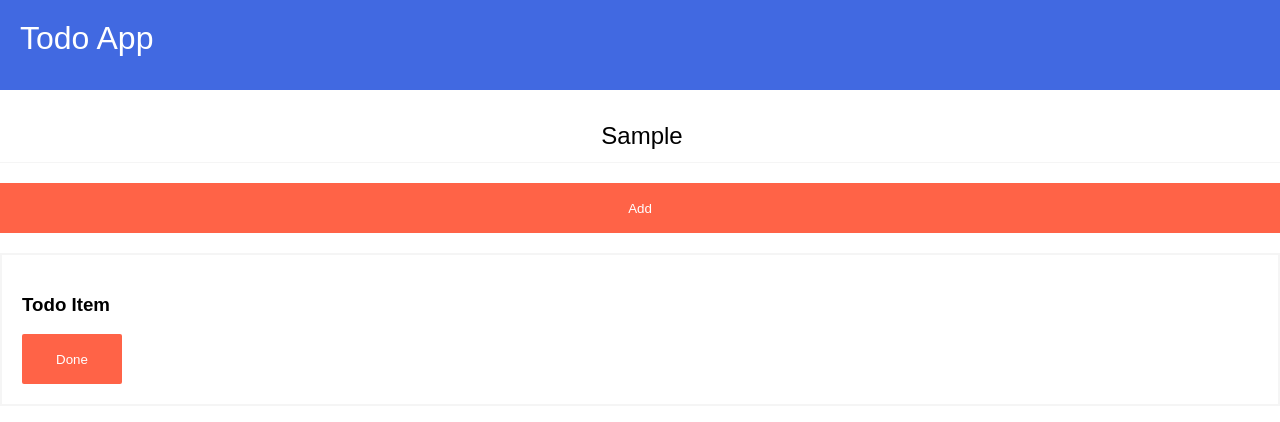
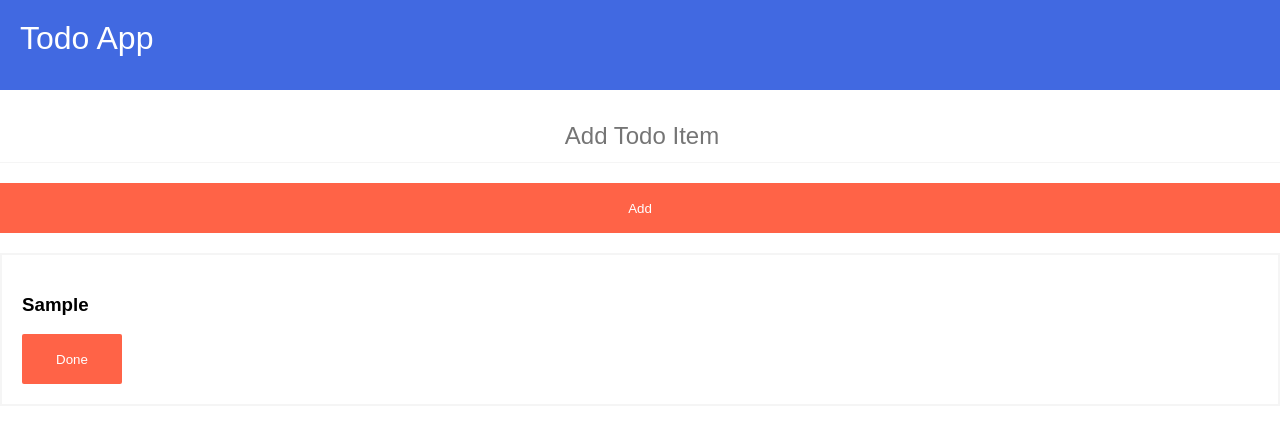
Before and after one commit to AmirTaki/React-JS-Tutorial-For-Beginners, a React (Create React App) app in the folder myproject/: page / in a window 1280 px wide. Both pictures are taken after typing "Sample" into the empty fields and a click on the button "Add". Shown: the top 422 px of the page. Built offline with nearby package versions, Linux system fonts and the light colour scheme.

Commit message:
Rendering Todo Items

```diff
--- a/myproject/src/App.js
+++ b/myproject/src/App.js
@@ -1,22 +1,29 @@
-import logo from './logo.svg';
+// import logo from './logo.svg';
 import './App.css';
 import Header from './components/Header';
 import Form from './components/Form';
 import { useState } from 'react';
-import Todo from './components/Todo';
+import TodoList from './components/TodoList';
+
 function App() {
   const [todo, setTodo]  =  useState ('')
   const [todoList, setTodoList] = useState([])
   return (
     <div className="App">
+      {/* header */}
       <Header/>
+      {/* form */}
       <Form
         todo = {todo}
         setTodo = {setTodo}
         todoList = {todoList}
         setTodoList = {setTodoList}
       />
-      <Todo />
+      {/* todo list */}
+      <TodoList
+        todoList = {todoList}
+        setTodoList = {setTodoList}
+      />
     </div>
   );
 }
--- a/myproject/src/components/Form.js
+++ b/myproject/src/components/Form.js
@@ -7,6 +7,7 @@ const Form = ({todo, setTodo, todoList, setTodoList}) => {
     const handleSubmit = (e)=>{
         e.preventDefault();
         setTodoList([...todoList, todo])
+        setTodo('')
     }
     return(
         <div className={style.todoform}>
--- a/myproject/src/components/Todo.js
+++ b/myproject/src/components/Todo.js
@@ -1,10 +1,10 @@
 import style from "./style.module.css"
 
-const Todo = () => {
+const Todo = ({todoItem}) => {
     return (
         <>
             <div className={style.todoItem}>
-                <h3 className={style.todoname}>Todo Item</h3>
+                <h3 className={style.todoname}>{todoItem}</h3>
                 <button className={style.deletebutton}>Done</button>
             </div>
         </>
--- /dev/null
+++ b/myproject/src/components/TodoList.js
@@ -0,0 +1,13 @@
+import Todo from "./Todo"
+
+const TodoList = ({todoList, setTodoList}) => {
+    return (
+        <>
+            {todoList.map((todoItem, index) => (
+             <Todo key = {index} todoItem = {todoItem} />
+            ))}
+        </>
+    )
+}
+
+export default TodoList
```
